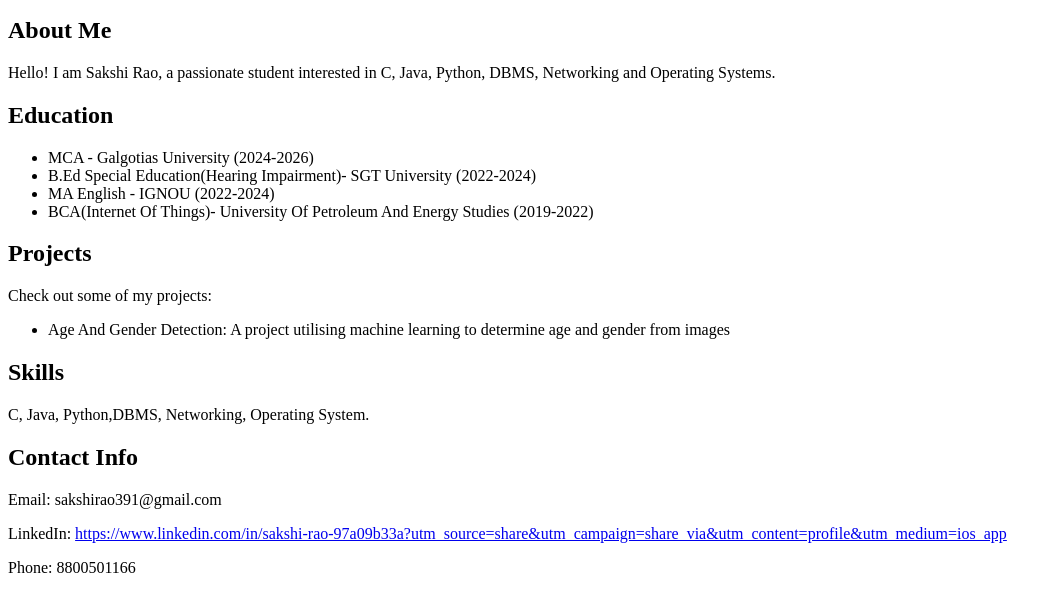
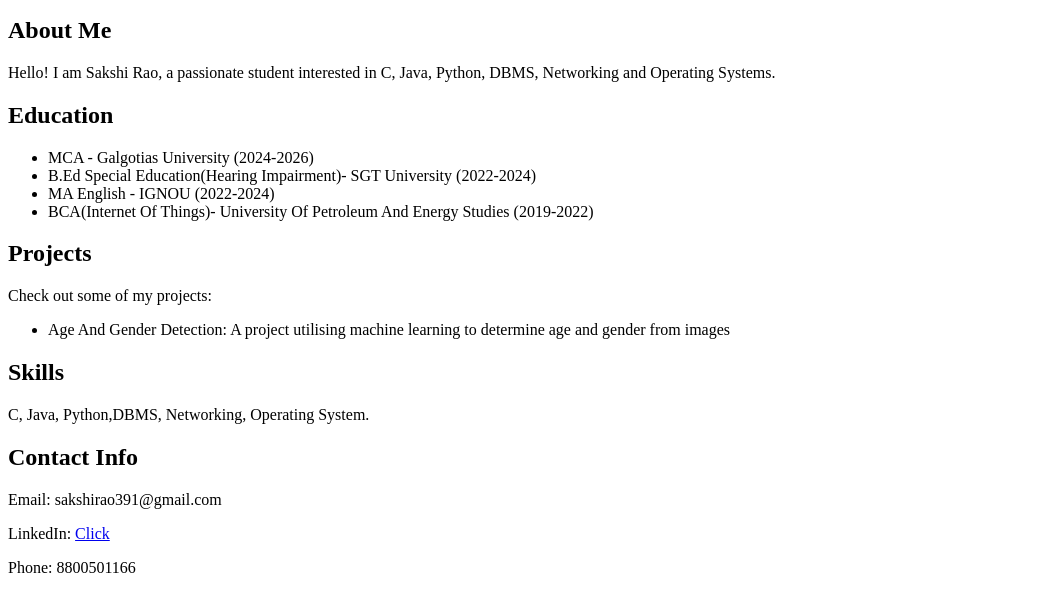
Before and after one commit to sakshirao3060/my-portfolio, a plain HTML site: page index.html in a window 1280 px wide. Shown: the part 101-712 px from the top of the page, without its empty margins (0-1062 px from the left). Drawn offline with Linux system fonts and the light colour scheme.

Commit message:
Update index.html

```diff
--- a/index.html
+++ b/index.html
@@ -43,7 +43,7 @@
     <section id="contact">
         <h2>Contact Info</h2>
         <p>Email: sakshirao391@gmail.com</p>
-        <p>LinkedIn: <a href="https://linkedin.com/in/yourprofile" target="_blank">https://www.linkedin.com/in/sakshi-rao-97a09b33a?utm_source=share&utm_campaign=share_via&utm_content=profile&utm_medium=ios_app</a></p>
+        <p>LinkedIn: <a href="https://www.linkedin.com/in/sakshi-rao-97a09b33a?utm_source=share&utm_campaign=share_via&utm_content=profile&utm_medium=ios_app">Click</a></p>
     </section>
         <p>Phone: 8800501166</p>
     <script src="script.js"></script>
```
